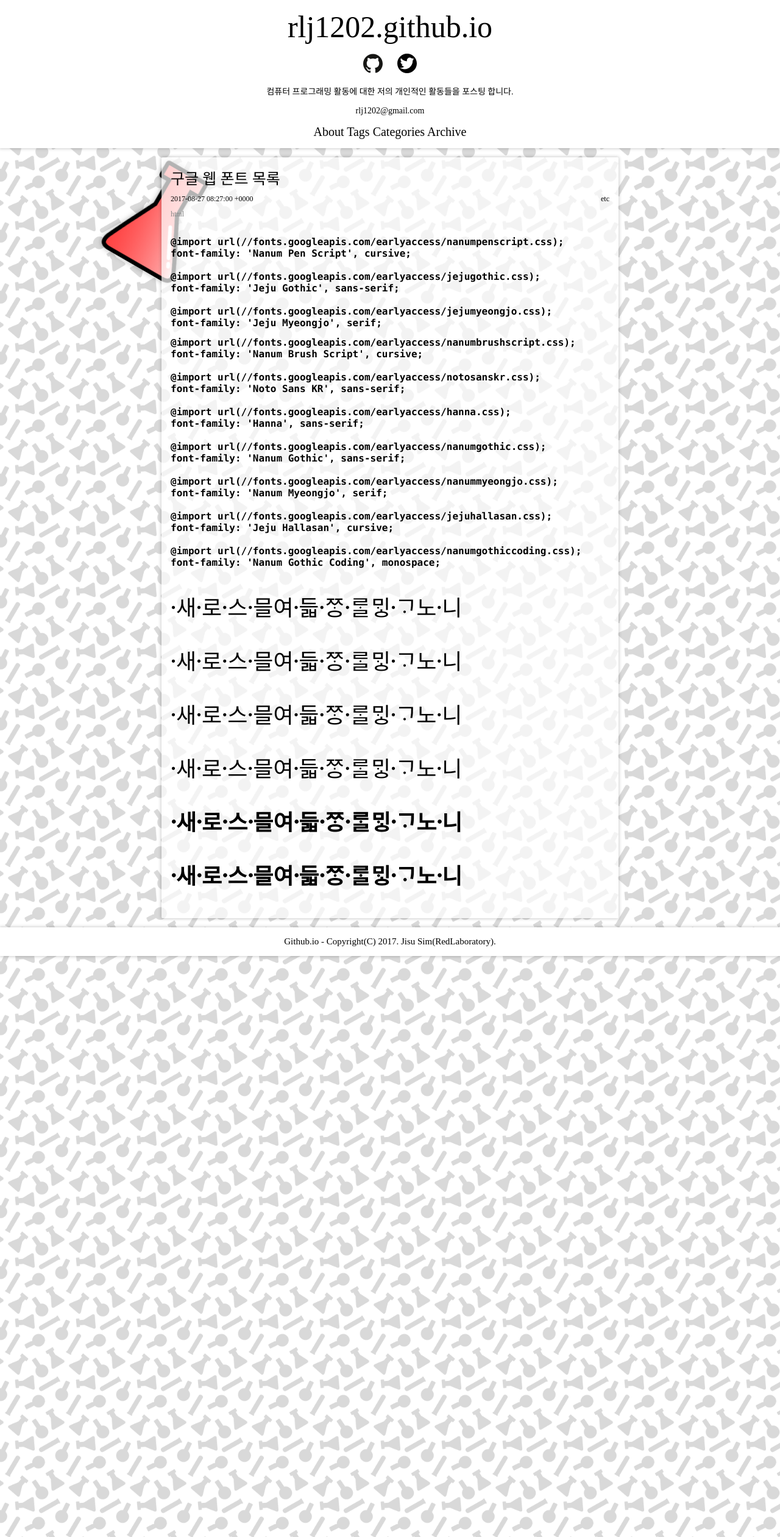
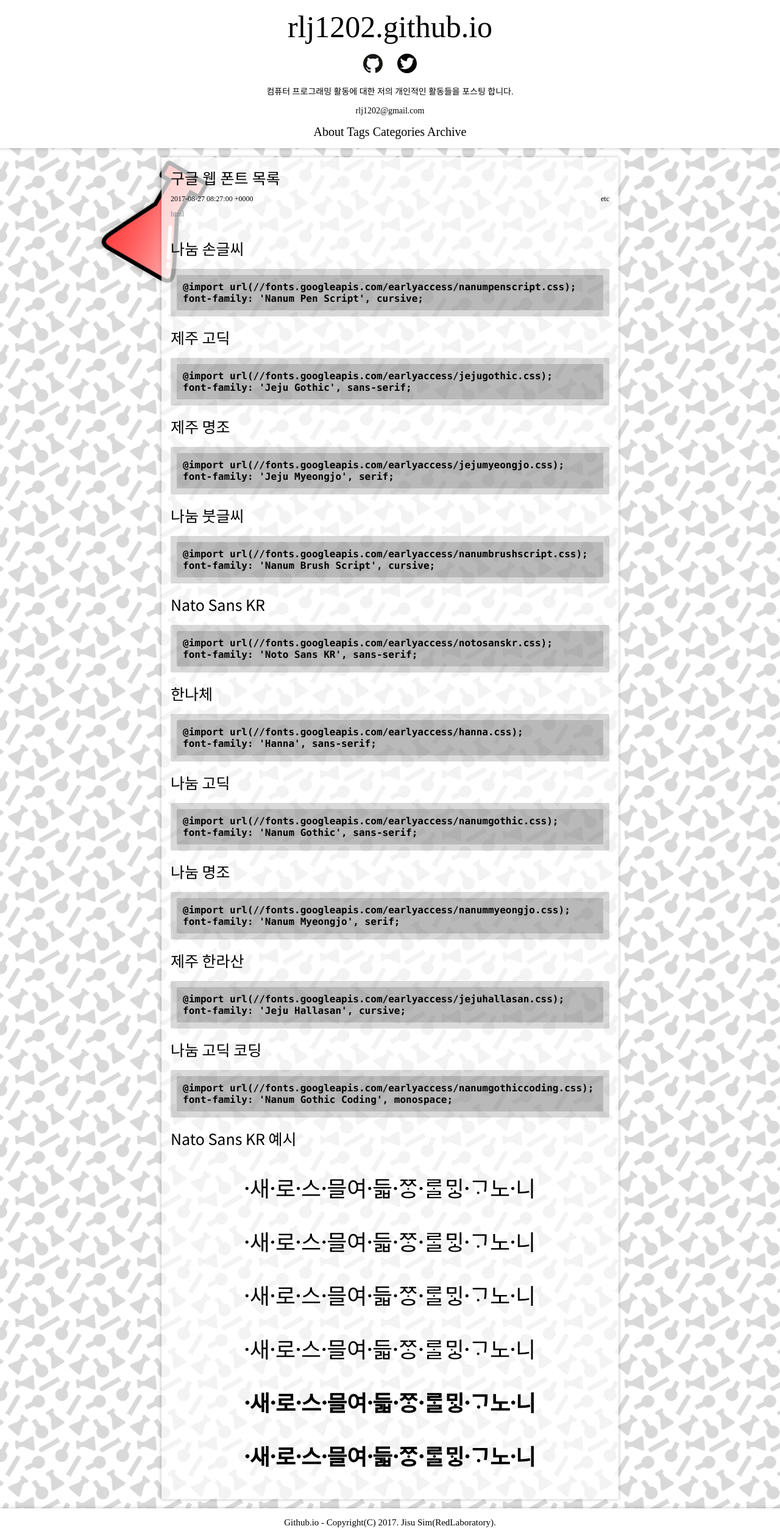
Before and after one commit to rlj1202/redlaboratory.github.io, a Jekyll site: the page built from _posts/2017-08-27-google-web-fonts.md, in a window 1280 px wide. Shown: the whole page at 61% size. Built offline with Jekyll 4.4.1, drawn with Linux system fonts in a browser that asks for light colours; some web fonts are replaced.

Commit message:
Mobile Optimize

````diff
--- a/_posts/2017-08-27-google-web-fonts.md
+++ b/_posts/2017-08-27-google-web-fonts.md
@@ -6,39 +6,70 @@
 date:       2017-08-27 17:27:00 +0900
 ---
 
-    @import url(//fonts.googleapis.com/earlyaccess/nanumpenscript.css);
-    font-family: 'Nanum Pen Script', cursive;
+## 나눔 손글씨
+```
+@import url(//fonts.googleapis.com/earlyaccess/nanumpenscript.css);
+font-family: 'Nanum Pen Script', cursive;
+```
 
-    @import url(//fonts.googleapis.com/earlyaccess/jejugothic.css);
-    font-family: 'Jeju Gothic', sans-serif;
+## 제주 고딕
+```
+@import url(//fonts.googleapis.com/earlyaccess/jejugothic.css);
+font-family: 'Jeju Gothic', sans-serif;
+```
 
-    @import url(//fonts.googleapis.com/earlyaccess/jejumyeongjo.css);
-    font-family: 'Jeju Myeongjo', serif;
+## 제주 명조
+```
+@import url(//fonts.googleapis.com/earlyaccess/jejumyeongjo.css);
+font-family: 'Jeju Myeongjo', serif;
+```
 
 <!-- more -->
 
-    @import url(//fonts.googleapis.com/earlyaccess/nanumbrushscript.css);
-    font-family: 'Nanum Brush Script', cursive;
+## 나눔 붓글씨
+```
+@import url(//fonts.googleapis.com/earlyaccess/nanumbrushscript.css);
+font-family: 'Nanum Brush Script', cursive;
+```
 
-    @import url(//fonts.googleapis.com/earlyaccess/notosanskr.css);
-    font-family: 'Noto Sans KR', sans-serif;
+## Nato Sans KR
+```
+@import url(//fonts.googleapis.com/earlyaccess/notosanskr.css);
+font-family: 'Noto Sans KR', sans-serif;
+```
 
-    @import url(//fonts.googleapis.com/earlyaccess/hanna.css);
-    font-family: 'Hanna', sans-serif;
+## 한나체
+```
+@import url(//fonts.googleapis.com/earlyaccess/hanna.css);
+font-family: 'Hanna', sans-serif;
+```
 
-    @import url(//fonts.googleapis.com/earlyaccess/nanumgothic.css);
-    font-family: 'Nanum Gothic', sans-serif;
+## 나눔 고딕
+```
+@import url(//fonts.googleapis.com/earlyaccess/nanumgothic.css);
+font-family: 'Nanum Gothic', sans-serif;
+```
 
-    @import url(//fonts.googleapis.com/earlyaccess/nanummyeongjo.css);
-    font-family: 'Nanum Myeongjo', serif;
+## 나눔 명조
+```
+@import url(//fonts.googleapis.com/earlyaccess/nanummyeongjo.css);
+font-family: 'Nanum Myeongjo', serif;
+```
 
-    @import url(//fonts.googleapis.com/earlyaccess/jejuhallasan.css);
-    font-family: 'Jeju Hallasan', cursive;
+## 제주 한라산
+```
+@import url(//fonts.googleapis.com/earlyaccess/jejuhallasan.css);
+font-family: 'Jeju Hallasan', cursive;
+```
 
-    @import url(//fonts.googleapis.com/earlyaccess/nanumgothiccoding.css);
-    font-family: 'Nanum Gothic Coding', monospace;
+## 나눔 고딕 코딩
+```
+@import url(//fonts.googleapis.com/earlyaccess/nanumgothiccoding.css);
+font-family: 'Nanum Gothic Coding', monospace;
+```
 
-<div style="font-family: 'Noto Sans KR', sans-serif;font-size:36px">
+## Nato Sans KR 예시
+<div style="font-family: 'Noto Sans KR', sans-serif;font-size:36px;text-align: center;">
 	<p style="font-weight: 100;">
 		새〮로〮스〮믈〮여듧〮ᄍᆞᆼ〮ᄅᆞᆯ〮ᄆᆡᇰᄀᆞ〮노니〮
 	</p>
--- a/assets/style.css
+++ b/assets/style.css
@@ -132,17 +132,18 @@
 code {
 	font-family: Consolas, monaco, monospace;
 	font-weight: 700;
+	white-space: pre-wrap;
 }
-code.highlighter-rouge, figure.highlight {
+code.highlighter-rouge, .highlight {
 	background: rgba(0, 0, 0, 0.15);
 	border-radius: 2px;
 }
-figure.highlight {
+.highlight {
 	margin: 16px 0;
+	padding: 10px;
 }
-figure.highlight pre {
+.highlight * {
 	margin: 0;
-	padding: 10px;
 }
 code.language-ruby span.k {
 	color: #ff4545;
````
